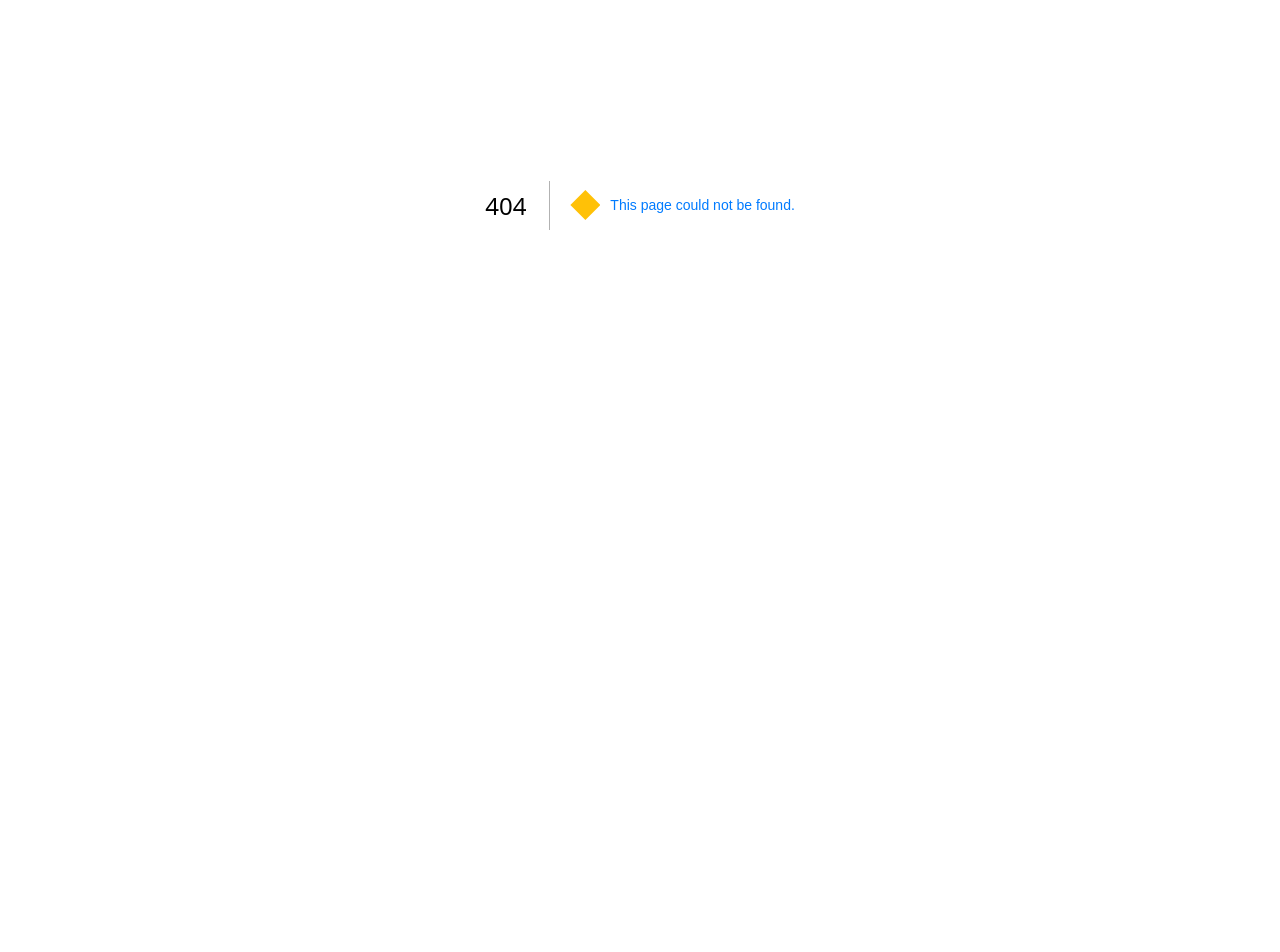
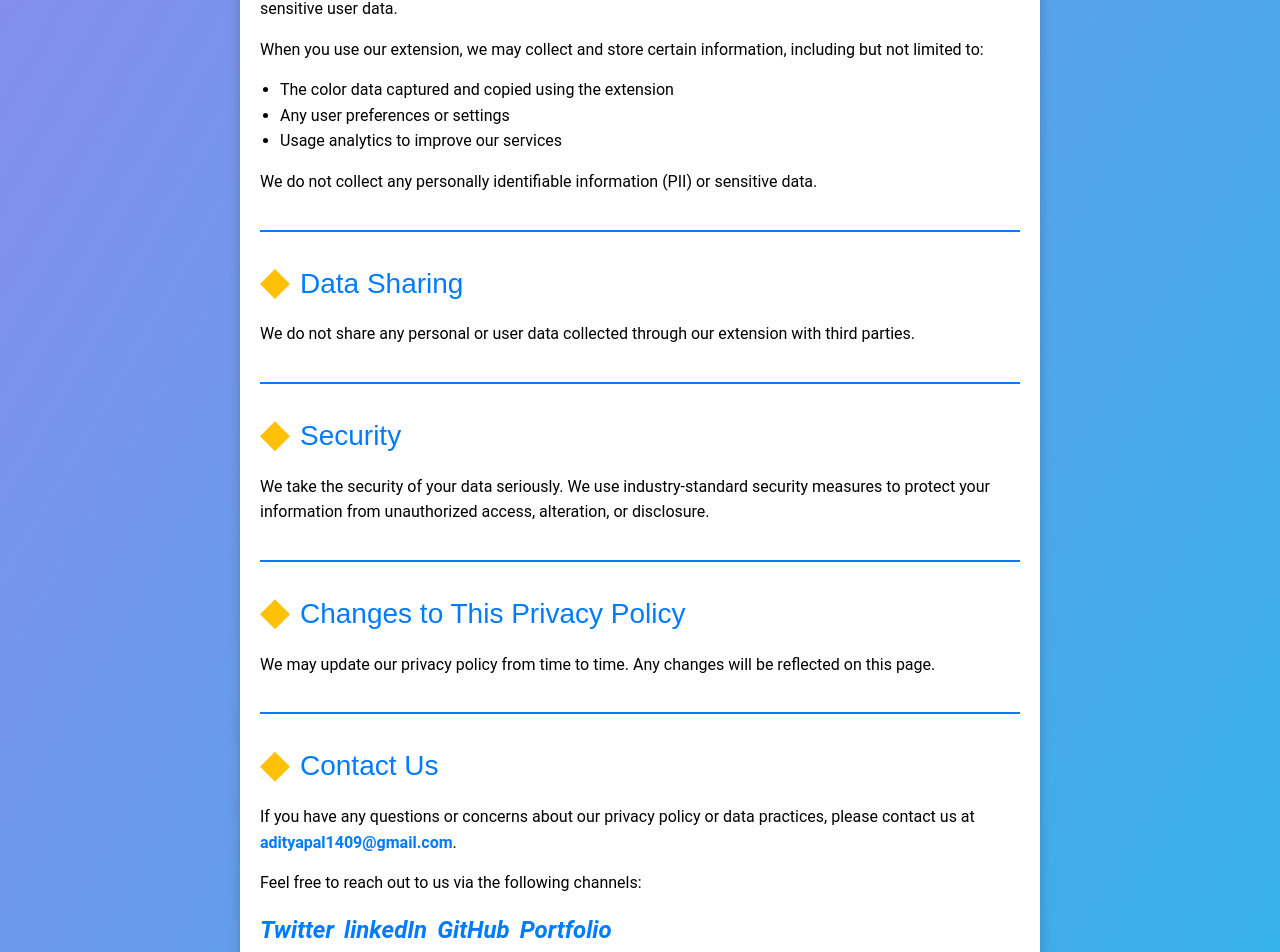
Before and after one commit to adityaK87/Color-Picker-Website, a Next.js app: page /privacy in a window 1280 px wide. Before the commit this address had no page. Shown: the part 259-1211 px from the top of the page. Before the commit the page ends 864 px from the top, so only its background shows below. Built offline with nearby package versions, Linux system fonts and the light colour scheme.

Commit message:
created privacy route

```diff
--- /dev/null
+++ b/app/privacy/page.tsx
@@ -0,0 +1,112 @@
+import ".././globals.css";
+const Privacy = () => {
+	return (
+		<div>
+			<header>
+				<h1>Privacy Policy</h1>
+			</header>
+			<main>
+				<section>
+					<h2>Information Collection and Use</h2>
+					<p>
+						Your privacy is important to us. This privacy policy
+						outlines how our extension handles personal or sensitive
+						user data.
+					</p>
+					<p>
+						When you use our extension, we may collect and store
+						certain information, including but not limited to:
+					</p>
+					<ul>
+						<li>
+							The color data captured and copied using the
+							extension
+						</li>
+						<li>Any user preferences or settings</li>
+						<li>Usage analytics to improve our services</li>
+					</ul>
+					<p>
+						We do not collect any personally identifiable
+						information (PII) or sensitive data.
+					</p>
+				</section>
+
+				<section>
+					<h2>Data Sharing</h2>
+					<p>
+						We do not share any personal or user data collected
+						through our extension with third parties.
+					</p>
+				</section>
+
+				<section>
+					<h2>Security</h2>
+					<p>
+						We take the security of your data seriously. We use
+						industry-standard security measures to protect your
+						information from unauthorized access, alteration, or
+						disclosure.
+					</p>
+				</section>
+
+				<section>
+					<h2>Changes to This Privacy Policy</h2>
+					<p>
+						We may update our privacy policy from time to time. Any
+						changes will be reflected on this page.
+					</p>
+				</section>
+
+				<section>
+					<h2>Contact Us</h2>
+					<p>
+						If you have any questions or concerns about our privacy
+						policy or data practices, please contact us at{" "}
+						<a href='mailto:adityapal1409@gmail.com'>
+							adityapal1409@gmail.com
+						</a>
+						.
+					</p>
+
+					<p>
+						Feel free to reach out to us via the following channels:
+					</p>
+					<ul className='social-icons'>
+						<li>
+							<a
+								href='https://twitter.com/aditya_k87'
+								target='_blank'>
+								<i className='fab fa-twitter'>Twitter</i>
+							</a>
+						</li>
+						<li>
+							<a
+								href='https://www.linkedin.com/in/adityak87'
+								target='_blank'>
+								<i className='fab fa-linkedin'>linkedIn</i>
+							</a>
+						</li>
+						<li>
+							<a
+								href='https://github.com/adityak87'
+								target='_blank'>
+								<i className='fab fa-github'>GitHub</i>
+							</a>
+						</li>
+						<li>
+							<a
+								href='https:/adityapal.netlify.app'
+								target='_blank'>
+								<i className='fas fa-external-link-alt'>
+									Portfolio
+								</i>
+							</a>
+						</li>
+					</ul>
+				</section>
+			</main>
+		</div>
+	);
+};
+
+export default Privacy;
```
